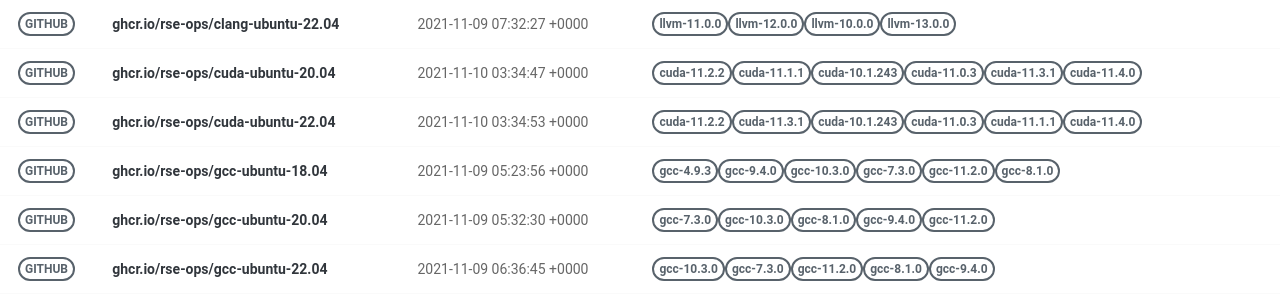
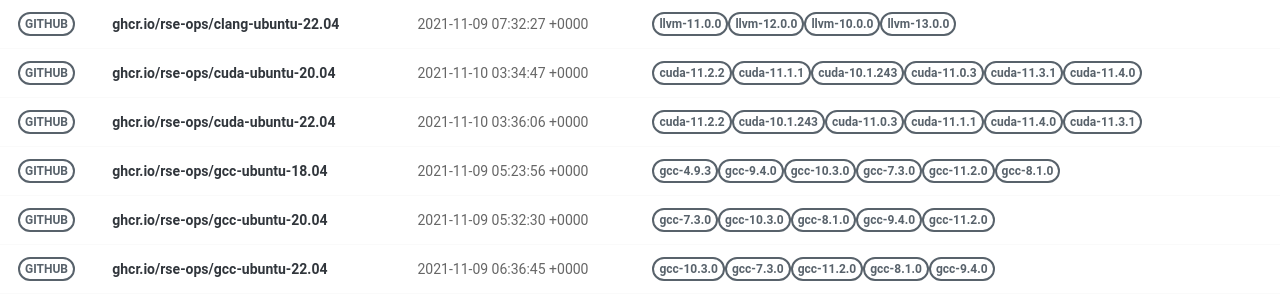
Before and after one commit to rse-ops/docker-images, a Jekyll site: the page built from pages/index.md, in a window 1280 px wide. Shown: the part 228-528 px from the top of the page. Built offline with Jekyll 4.4.1, drawn with Linux system fonts in a browser that asks for light colours; nearby versions of some CDN libraries.

Commit message:
Automated push to update library 2021-11-10

```diff
--- a/_library/ghcr.io-rse-ops-cuda-ubuntu-22.04.md
+++ b/_library/ghcr.io-rse-ops-cuda-ubuntu-22.04.md
@@ -1,7 +1,7 @@
 ---
 layout: container
 name: ghcr.io/rse-ops/cuda-ubuntu-22.04
-updated_at: 2021-11-10 03:34:53.895478
+updated_at: 2021-11-10 03:36:06.921848
 
 
 container_url: https://github.com/orgs/rse-ops/packages/container/package/cuda-ubuntu-22.04
```
Also changed, not shown: other parts of _library/ghcr.io-rse-ops-cuda-ubuntu-22.04.md (+3 -3 lines).
